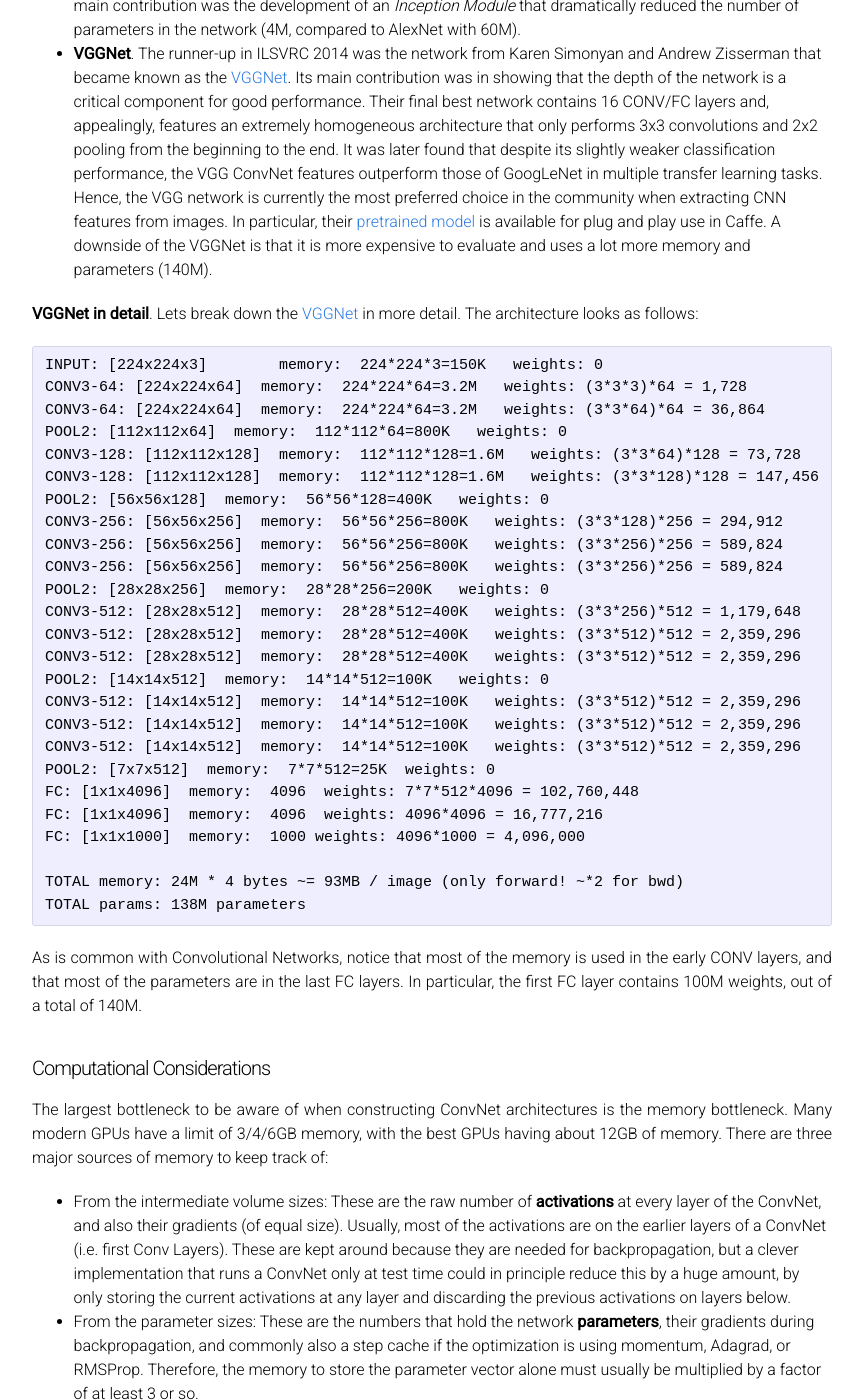
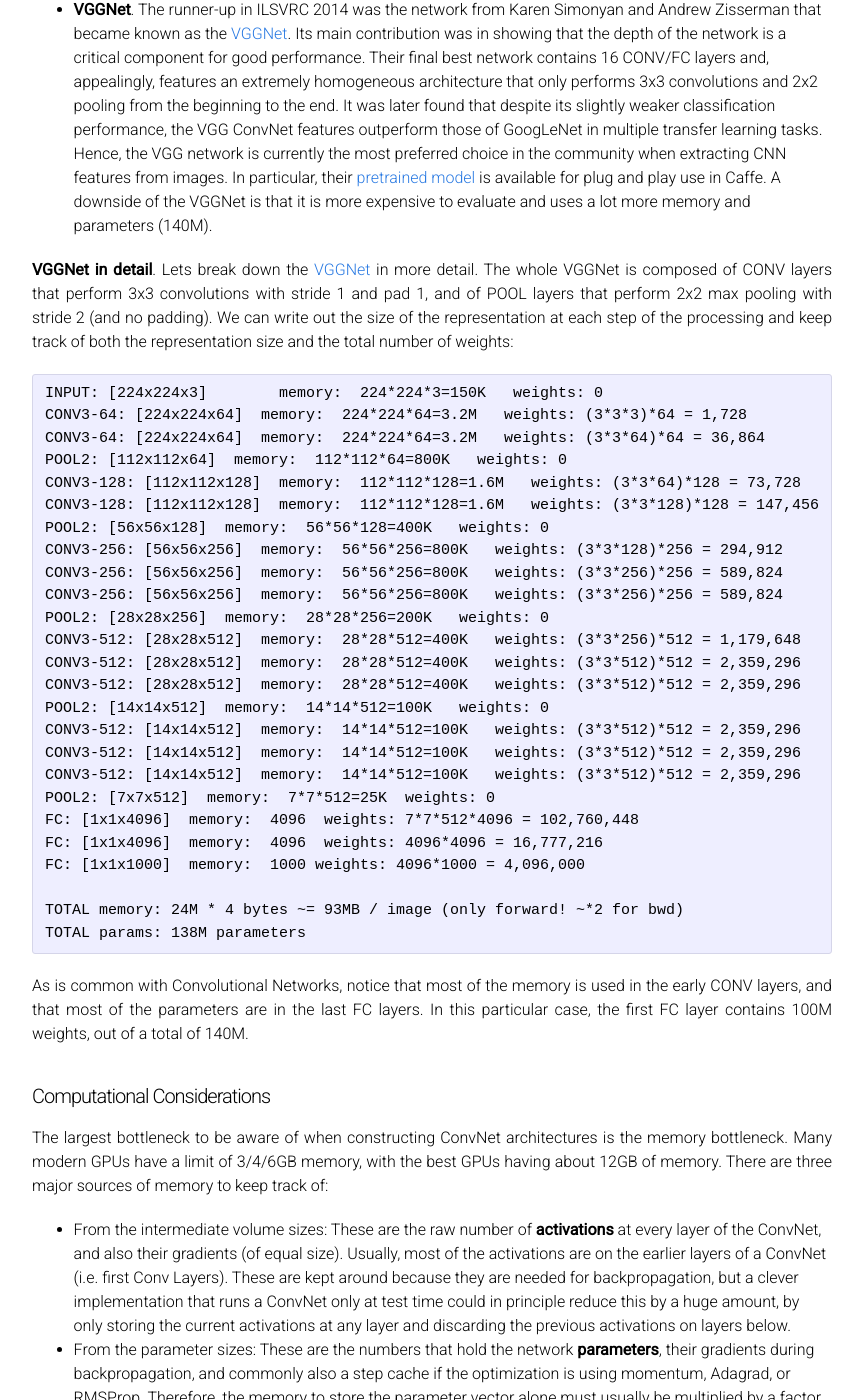
Before and after one commit to cs231n/cs231n.github.io, a Jekyll site: the page built from convolutional-networks.md, in a window 1280 px wide and 1400 px high, scrolled down 15299 px. Shown: the whole window, without its empty margins (208-1072 px from the left). Built offline with Jekyll 4.4.1, drawn with Linux system fonts in a browser that asks for light colours; Markdown is read by kramdown in place of the engine named in the settings; formulas are drawn with MathJax 3; some of the changed text lies outside the part shown.

Commit message:
conv improve

````diff
--- a/convolutional-networks.md
+++ b/convolutional-networks.md
@@ -300,7 +298,7 @@
 - **VGGNet**. The runner-up in ILSVRC 2014 was the network from Karen Simonyan and Andrew Zisserman that became known as the [VGGNet](http://www.robots.ox.ac.uk/~vgg/research/very_deep/). Its main contribution was in showing that the depth of the network is a critical component for good performance. Their final best network contains 16 CONV/FC layers and, appealingly, features an extremely homogeneous architecture that only performs 3x3 convolutions and 2x2 pooling from the beginning to the end. It was later found that despite its slightly weaker classification performance, the VGG ConvNet features outperform those of GoogLeNet in multiple transfer learning tasks. Hence, the VGG network is currently the most preferred choice in the community when extracting CNN features from images. In particular, their [pretrained model](http://www.robots.ox.ac.uk/~vgg/research/very_deep/) is available for plug and play use in Caffe. A downside of the VGGNet is that it is more expensive to evaluate and uses a lot more memory and parameters (140M).
 
 **VGGNet in detail**.
-Lets break down the [VGGNet](http://www.robots.ox.ac.uk/~vgg/research/very_deep/) in more detail. The architecture looks as follows:
+Lets break down the [VGGNet](http://www.robots.ox.ac.uk/~vgg/research/very_deep/) in more detail. The whole VGGNet is composed of CONV layers that perform 3x3 convolutions with stride 1 and pad 1, and of POOL layers that perform 2x2 max pooling with stride 2 (and no padding). We can write out the size of the representation at each step of the processing and keep track of both the representation size and the total number of weights:
 
 ```
 INPUT: [224x224x3]        memory:  224*224*3=150K   weights: 0
@@ -330,7 +328,7 @@
 TOTAL params: 138M parameters
 ```
 
-As is common with Convolutional Networks, notice that most of the memory is used in the early CONV layers, and that most of the parameters are in the last FC layers. In particular, the first FC layer contains 100M weights, out of a total of 140M.
+As is common with Convolutional Networks, notice that most of the memory is used in the early CONV layers, and that most of the parameters are in the last FC layers. In this particular case, the first FC layer contains 100M weights, out of a total of 140M.
 
 
 <a name='comp'></a>
````
Also changed, not shown: other parts of convolutional-networks.md (+1 -3 lines).
